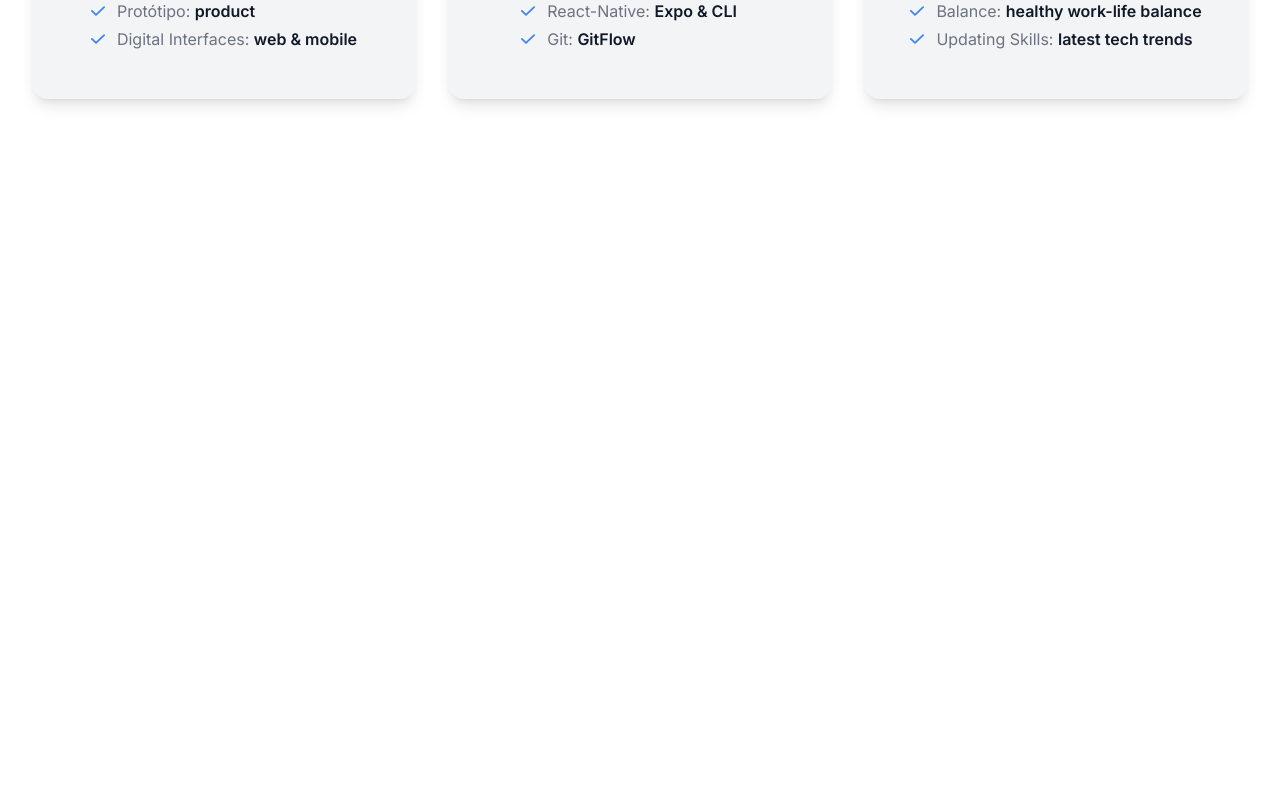
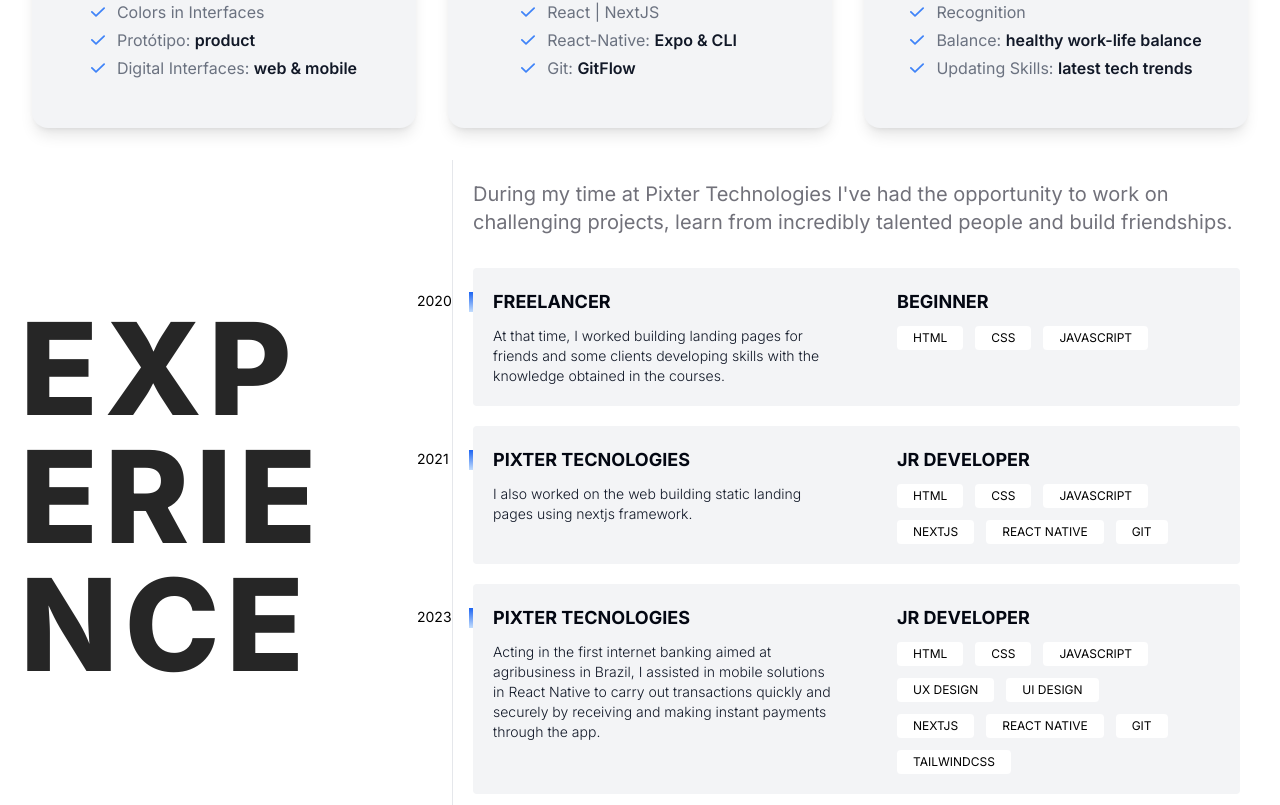
Before and after one commit to MikeFernando/devmaikera, a Next.js app: page / in a window 1280 px wide. Shown: the part 2008-2813 px from the top of the page. Before the commit the page ends 2135 px from the top, so only its background shows below. Built offline with nearby package versions, Linux system fonts and the light colour scheme.

Commit message:
page experience

```diff
--- a/src/app/layout.tsx
+++ b/src/app/layout.tsx
@@ -22,8 +22,8 @@ export default function RootLayout({
   return (
     <html lang="en" className="antialiased">
       <body className={inter.className}>
-        <div className="overflow-hidden bg-[#fff]">
-          <header className="h-28 w-full bg-[#fff] px-4 py-3">
+        <div className="overflow-hidden bg-white">
+          <header className="h-28 w-full bg-white px-4 py-3">
             <div className="relative mx-auto flex max-w-7xl items-center justify-between py-4">
               <div className="h-14 w-14 rounded-full border-2 border-zinc-400">
                 <Image
--- a/src/app/page.tsx
+++ b/src/app/page.tsx
@@ -3,6 +3,7 @@
 import Image from 'next/image'
 import img from '@/assets/main.png'
 import { Skills } from '@/components/Skills'
+import { Experience } from '@/components/Experience'
 
 export default function Home() {
   return (
@@ -36,6 +37,7 @@ export default function Home() {
       </main>
 
       <Skills />
+      <Experience />
     </>
   )
 }
--- /dev/null
+++ b/src/components/Experience/index.tsx
@@ -0,0 +1,151 @@
+import React from 'react'
+
+export const Experience = () => {
+  return (
+    <section className="mx-auto mt-8 flex min-h-screen max-w-7xl flex-col px-5">
+      <div className="flex items-center gap-28">
+        <h2 className="max-w-xs break-all font-montserrat text-9xl font-extrabold uppercase tracking-wider text-neutral-800">
+          Experience
+        </h2>
+        <ol className="flex-1 border-l border-gray-200 dark:border-gray-700">
+          <div className="p-5">
+            <p className="mb-8 text-xl font-normal text-zinc-500">
+              During my time at Pixter Technologies I&apos;ve had the
+              opportunity to work on challenging projects, learn from incredibly
+              talented people and build friendships.
+            </p>
+
+            {/* <!-- [2020] --> */}
+            <div className="relative mb-5 flex gap-5 rounded bg-gray-100">
+              <div className="w-96 flex-col p-5 font-montserrat">
+                <span className="absolute -left-[56px] top-[23px] text-sm">
+                  2020
+                </span>
+                <h3 className="mb-[10px] from-blue-600 to-blue-200 text-lg font-bold text-gray-950 before:absolute before:-left-1 before:top-6 before:block before:h-5 before:w-1 before:bg-gradient-to-b">
+                  FREELANCER
+                </h3>
+                <p className="font-montserrat text-sm font-light text-gray-900">
+                  At that time, I worked building landing pages for friends and
+                  some clients developing skills with the knowledge obtained in
+                  the courses.
+                </p>
+              </div>
+
+              <div className="flex w-[100%] max-w-xs flex-col gap-y-[10px] p-5">
+                <h3 className="row-span-1 font-montserrat text-lg font-bold uppercase text-gray-950">
+                  Beginner
+                </h3>
+                <ul className="flex flex-wrap gap-3">
+                  <li className="rounded bg-white px-4 py-1 font-montserrat text-xs uppercase">
+                    HTML
+                  </li>
+                  <li className="rounded bg-white px-4 py-1 font-montserrat text-xs uppercase">
+                    CSS
+                  </li>
+                  <li className="rounded bg-white px-4 py-1 font-montserrat text-xs uppercase">
+                    JavaScript
+                  </li>
+                </ul>
+              </div>
+            </div>
+
+            {/* <!-- [2021] --> */}
+            <div className="relative mb-5 flex gap-5 rounded bg-gray-100 ">
+              <div className=" w-96 flex-col gap-y-[10px] p-5 font-montserrat">
+                <span className="absolute -left-[56px] top-[23px] text-sm">
+                  2021
+                </span>
+                <h3 className="mb-[10px] from-blue-600 to-blue-200 text-lg font-bold text-gray-950 before:absolute before:-left-1 before:top-6 before:block before:h-5 before:w-1 before:bg-gradient-to-b">
+                  PIXTER TECNOLOGIES
+                </h3>
+                <p className="font-montserrat text-sm font-light text-gray-900">
+                  I also worked on the web building static landing pages using
+                  nextjs framework.
+                </p>
+              </div>
+
+              <div className="flex w-[100%] max-w-xs flex-col gap-y-[10px] p-5">
+                <h3 className="row-span-1 font-montserrat text-lg font-bold uppercase text-gray-950">
+                  Jr Developer
+                </h3>
+                <ul className="flex flex-wrap gap-3">
+                  <li className="rounded bg-white px-4 py-1 font-montserrat text-xs uppercase">
+                    HTML
+                  </li>
+                  <li className="rounded bg-white px-4 py-1 font-montserrat text-xs uppercase">
+                    CSS
+                  </li>
+                  <li className="rounded bg-white px-4 py-1 font-montserrat text-xs uppercase">
+                    JavaScript
+                  </li>
+                  <li className="rounded bg-white px-4 py-1 font-montserrat text-xs uppercase">
+                    NextJs
+                  </li>
+                  <li className="rounded bg-white px-4 py-1 font-montserrat text-xs uppercase">
+                    React Native
+                  </li>
+                  <li className="rounded bg-white px-4 py-1 font-montserrat text-xs uppercase">
+                    Git
+                  </li>
+                </ul>
+              </div>
+            </div>
+
+            {/* <!-- [2023] --> */}
+            <div className="relative mb-5 flex gap-5 rounded bg-gray-100 ">
+              <div className="w-96 flex-col gap-y-[10px] p-5 font-montserrat">
+                <span className="absolute -left-[56px] top-[23px] text-sm">
+                  2023
+                </span>
+                <h3 className="mb-[10px] from-blue-600 to-blue-200 text-lg font-bold text-gray-950 before:absolute before:-left-1 before:top-6 before:block before:h-5 before:w-1 before:bg-gradient-to-b">
+                  PIXTER TECNOLOGIES
+                </h3>
+                <p className="font-montserrat text-sm font-light text-gray-900">
+                  Acting in the first internet banking aimed at agribusiness in
+                  Brazil, I assisted in mobile solutions in React Native to
+                  carry out transactions quickly and securely by receiving and
+                  making instant payments through the app.
+                </p>
+              </div>
+
+              <div className="flex w-[100%] max-w-xs flex-col gap-y-[10px] p-5">
+                <h3 className="row-span-1 font-montserrat text-lg font-bold uppercase text-gray-950">
+                  Jr Developer
+                </h3>
+                <ul className="flex flex-wrap gap-3">
+                  <li className="rounded bg-white px-4 py-1 font-montserrat text-xs uppercase">
+                    HTML
+                  </li>
+                  <li className="rounded bg-white px-4 py-1 font-montserrat text-xs uppercase">
+                    CSS
+                  </li>
+                  <li className="rounded bg-white px-4 py-1 font-montserrat text-xs uppercase">
+                    JavaScript
+                  </li>
+                  <li className="rounded bg-white px-4 py-1 font-montserrat text-xs uppercase">
+                    UX Design
+                  </li>
+                  <li className="rounded bg-white px-4 py-1 font-montserrat text-xs uppercase">
+                    UI Design
+                  </li>
+                  <li className="rounded bg-white px-4 py-1 font-montserrat text-xs uppercase">
+                    NextJs
+                  </li>
+                  <li className="rounded bg-white px-4 py-1 font-montserrat text-xs uppercase">
+                    React Native
+                  </li>
+                  <li className="rounded bg-white px-4 py-1 font-montserrat text-xs uppercase">
+                    Git
+                  </li>
+                  <li className="rounded bg-white px-4 py-1 font-montserrat text-xs uppercase">
+                    Tailwindcss
+                  </li>
+                </ul>
+              </div>
+            </div>
+          </div>
+        </ol>
+      </div>
+    </section>
+  )
+}
--- a/tailwind.config.js
+++ b/tailwind.config.js
@@ -6,6 +6,10 @@ module.exports = {
   ],
   theme: {
     extend: {
+      fontFamily: {
+        sans: ['var(--font-inter)'],
+        montserrat: ['var(--font-montserrat)'],
+      },
       backgroundImage: {
         'gradient-radial': 'radial-gradient(var(--tw-gradient-stops))',
         'gradient-conic':
```
Also changed, not shown: src/components/Skills/index.tsx (+7 -20 lines).
